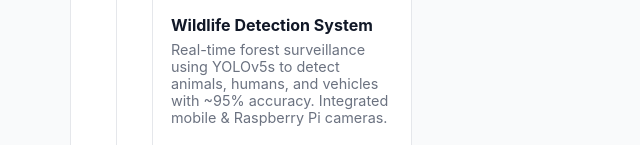
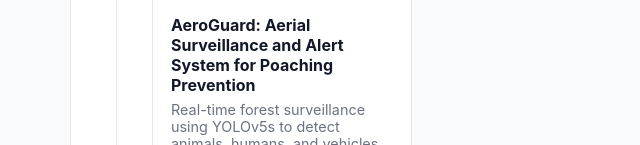
Before and after one commit to helipatel12/helipatel12.github.io, a plain HTML site: page index.html in a window 1280 px wide. Shown: the part 3789-3934 px from the top of the page, without its empty margins (0-640 px from the left). Drawn offline with Linux system fonts and the light colour scheme.

Commit message:
YOLO final

```diff
--- a/index.html
+++ b/index.html
@@ -1,5 +1,6 @@
 <!DOCTYPE html>
 <html lang="en">
+
 <head>
     <meta charset="UTF-8">
     <meta name="viewport" content="width=device-width, initial-scale=1.0">
@@ -7,8 +8,8 @@
     <link rel="stylesheet" href="style.css">
     <link rel="stylesheet" href="https://cdnjs.cloudflare.com/ajax/libs/font-awesome/6.4.0/css/all.min.css">
 </head>
+
 <body>
-    <!-- YOLO test -->
     <div class="main-container">
         <section class="profile-card">
             <div class="profile-image">
@@ -67,7 +68,9 @@
                     <h2 class="section-title">About Me</h2>
                     <p class="subtitle">Computer Science Undergraduate</p>
                     <p class="about-desc">
-                        I am a Computer Science undergraduate skilled in Data Science and Software Development, with experience building predictive models and reliable software solutions. I am passionate about combining analytical thinking and engineering to create meaningful, data-driven systems.
+                        I am a Computer Science undergraduate skilled in Data Science and Software Development, with
+                        experience building predictive models and reliable software solutions. I am passionate about
+                        combining analytical thinking and engineering to create meaningful, data-driven systems.
                     </p>
 
                     <h3 style="margin-bottom: 20px;">My Expertise</h3>
@@ -75,17 +78,20 @@
                         <div class="service-card">
                             <i class="fas fa-brain"></i>
                             <h3>Data Science & ML</h3>
-                            <p>Building predictive models, ML pipelines, and optimization using Python, PyTorch, and TensorFlow.</p>
+                            <p>Building predictive models, ML pipelines, and optimization using Python, PyTorch, and
+                                TensorFlow.</p>
                         </div>
                         <div class="service-card">
                             <i class="fas fa-mobile-alt"></i>
                             <h3>App Development</h3>
-                            <p>Optimizing Android applications using Android Studio, Java, ViewModel, and DataBinding.</p>
+                            <p>Optimizing Android applications using Android Studio, Java, ViewModel, and DataBinding.
+                            </p>
                         </div>
                         <div class="service-card">
                             <i class="fas fa-eye"></i>
                             <h3>Computer Vision</h3>
-                            <p>Developing detection systems (YOLO, OpenCV) for real-time surveillance and thermal streams.</p>
+                            <p>Developing detection systems (YOLO, OpenCV) for real-time surveillance and thermal
+                                streams.</p>
                         </div>
                         <div class="service-card">
                             <i class="fas fa-code"></i>
@@ -175,7 +181,7 @@
                                 <img src="images/wildlife.jpg" alt="Wildlife Detection">
                             </div>
                             <div class="project-info">
-                            <h4>Wildlife Detection System</h4>
+                                <h4>AeroGuard: Aerial Surveillance and Alert System for Poaching Prevention</h4>
                                 <p>
                                     Real-time forest surveillance using YOLOv5s to detect animals, humans,
                                     and vehicles with ~95% accuracy. Integrated mobile & Raspberry Pi cameras.
@@ -275,4 +281,5 @@
     <script src="script.js"></script>
 
 </body>
+
 </html>
```
Lines whose indentation alone changed are shown as unchanged.
